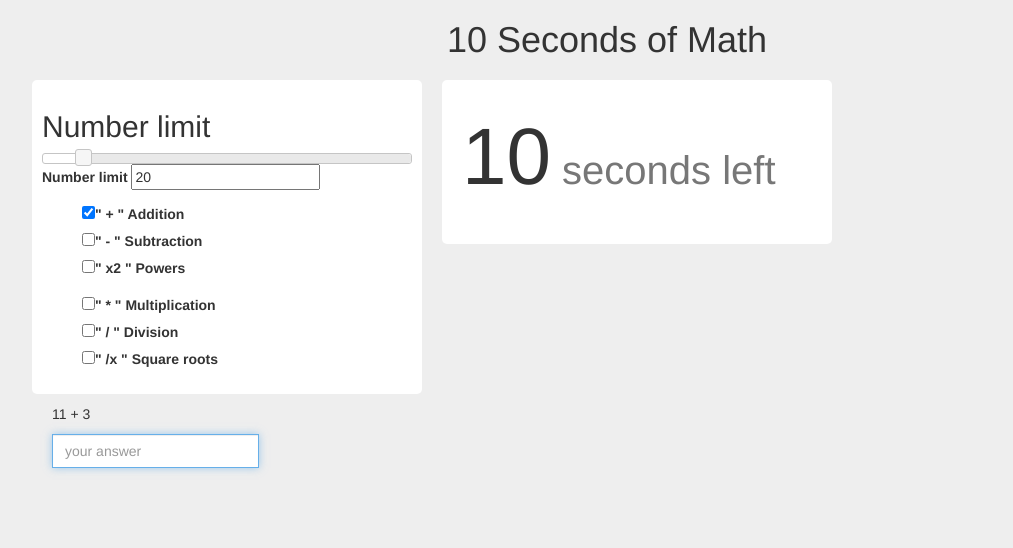
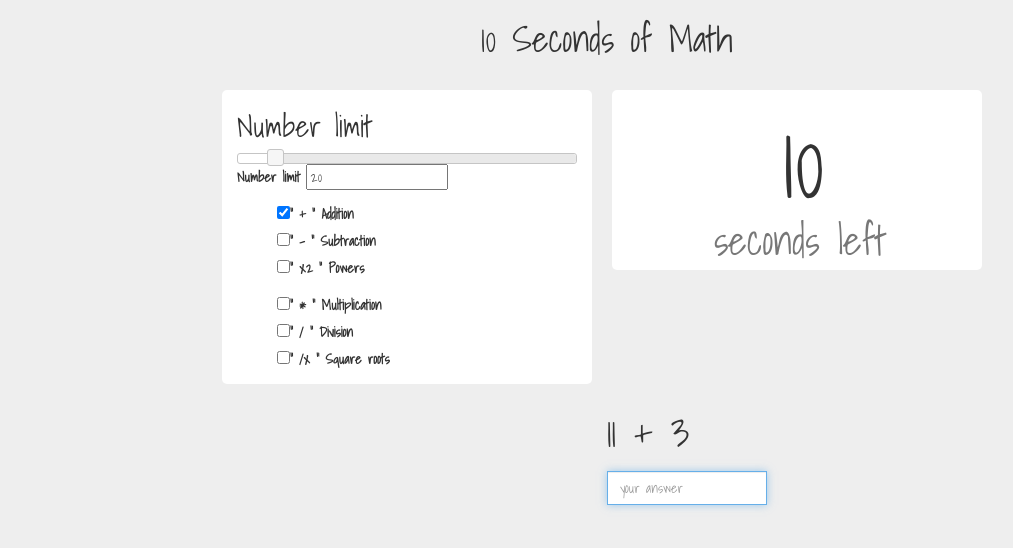
Before and after one commit to gduck/tensecondmath, a plain HTML site: page index.html in a window 1280 px wide. Shown: the whole page, without its empty margins (33-1046 px from the left). Drawn offline with nearby package versions, Linux system fonts and the light colour scheme.

Commit message:
some layout

```diff
--- a/css/custom.css
+++ b/css/custom.css
@@ -1,12 +1,15 @@
 body {
   background-color: #eee;
-/*  font-family:
-*/}
+  font-family: 'Shadows Into Light';
+}
 
 .white-box {
   background-color: #fff;
   border-radius: 5px;
+}
 
+.row {
+  margin-top: 20px;
 }
 
 .title h1{
@@ -14,37 +17,24 @@ body {
 }
 
 #results {
-  /*display: inline-block;*/
-  padding: 20px;
-  margin: 10px;
-  /*text-align: center;
-  width: 260px;*/
-  /*height: 215px;*/
+  margin-left: 20px;
   font-size: 40px;
-  /*display: none;*/
-}
-
-#settings {
-  /*display: inline-block;*/
-  padding: 10px;
-  margin: 10px;
-  /*text-align: center;
-  padding: 10px;
-  float: center;*/
-  /*height: 215px;*/
 }
 
 #start-quiz {
-  /*display: block;*/
+  text-align: center;
+  font-size: 60px;
 }
 
 #questionbox {
-  /*text-align: center;*/
-  margin: 0 auto;
+  font-size: 40px;
 }
 
-.playbox {
-  /*text-align: center;*/
+#results-box {
+  text-align: center;
+}
+#you-scored {
+  padding-top: 20px;
 }
 
 .invisible {
@@ -52,12 +42,10 @@ body {
 }
 
 #time-left {
-  font-size: 80px;
-  /*display: inline-block;*/
+  font-size: 100px;
 }
 
 #time-left-text {
-  /*display: block;*/
   margin-top: -20px;
   color: #777;
 }
--- a/index.html
+++ b/index.html
@@ -15,6 +15,7 @@
   <!-- <link href="css/bootstrap.min.css" rel="stylesheet"> -->
   <link rel="stylesheet" href="//code.jquery.com/ui/1.11.2/themes/smoothness/jquery-ui.css">
   <link href="//maxcdn.bootstrapcdn.com/bootstrap/3.3.1/css/bootstrap.min.css" rel="stylesheet">
+  <link href='http://fonts.googleapis.com/css?family=Shadows+Into+Light' rel='stylesheet' type='text/css'>
   <link href="css/custom.css" rel="stylesheet">
 
   <script src="//code.jquery.com/ui/1.11.2/jquery-ui.min.js"></script>
@@ -28,7 +29,7 @@
       <h1>10 Seconds of Math</h1>
     </div>
     <div class="playbox">
-      <div class="row">
+      <div class="row col-xs-12">
 
         <div id="settings" class="col-xs-4 col-xs-offset-2 white-box">
           <h2 id="text-selectrange">Number limit</h2>
@@ -87,24 +88,24 @@
 
 
         <div id="results" class="col-xs-4 white-box">
-          <p id="time-box">
-            <span id="time-left">10</span>
-            <span id="time-left-text">seconds left</span>
+          <div id="time-box" class="col-xs-10 col-xs-offset-2">
+            <span id="time-left" class="col-xs-offset-4">10</span></br>
+            <span id="time-left-text" class="col-xs-10">seconds left</span>
             <span id="time-left-indicator"></span>
-          </p>
-          <p id="results-box" class="invisible">
-            <span id="youScored">You scored</span>
+          </div>
+          <div id="results-box" class="invisible">
+            <span id="you-scored">You scored</span>
             <span id="score"></span>
-          </p>
+          </div>
         </div>
         <!-- end results -->
       </div>
-      <!-- end rowbox
- -->
-      <div id="start-quiz" class="invisible">
-        <a class="button blue">Play again</a>
+      <!-- end row  -->
+      <div class="row  col-xs-12">
+        <div id="start-quiz" class="col-xs-12 invisible">
+          <a class="button">Play again</a>
         </div>
-      <div id="questionbox" class="col-xs-4 col-xs-offset-4">
+        <div id="questionbox" class="col-xs-4 col-xs-offset-6">
           <p id="question"></p>
           <div id="answerbox">
             <div class="input-group">
@@ -115,7 +116,8 @@
           <!-- end answerbox -->
         </div>
         <!-- end questionbox -->
-
+      </div>
+      <!-- end row -->
     </div>
     <!-- end playBox -->
 
```
Lines whose indentation alone changed are shown as unchanged.
